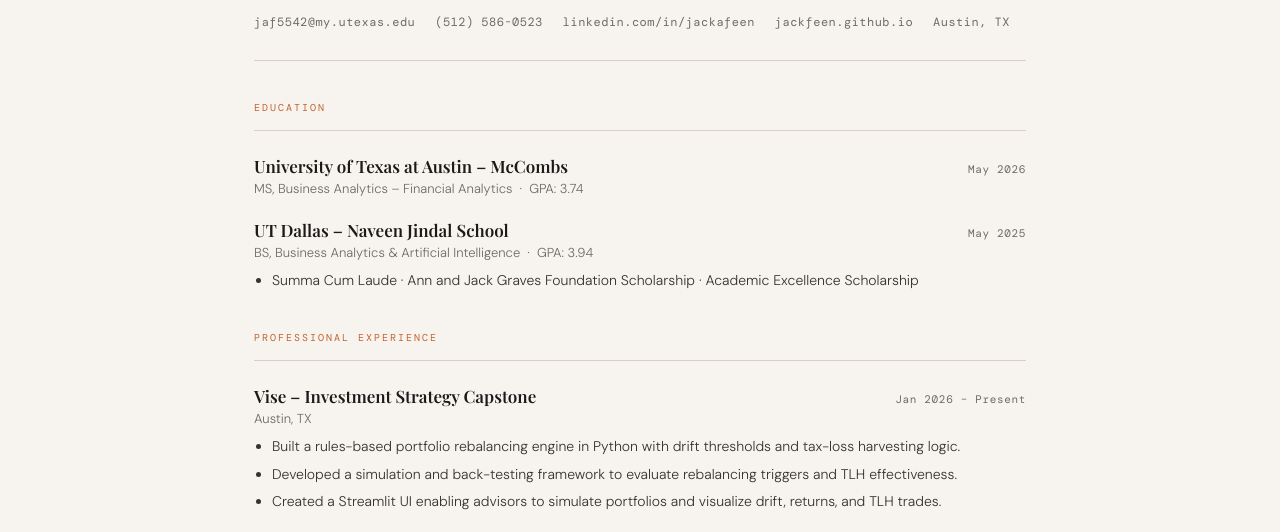
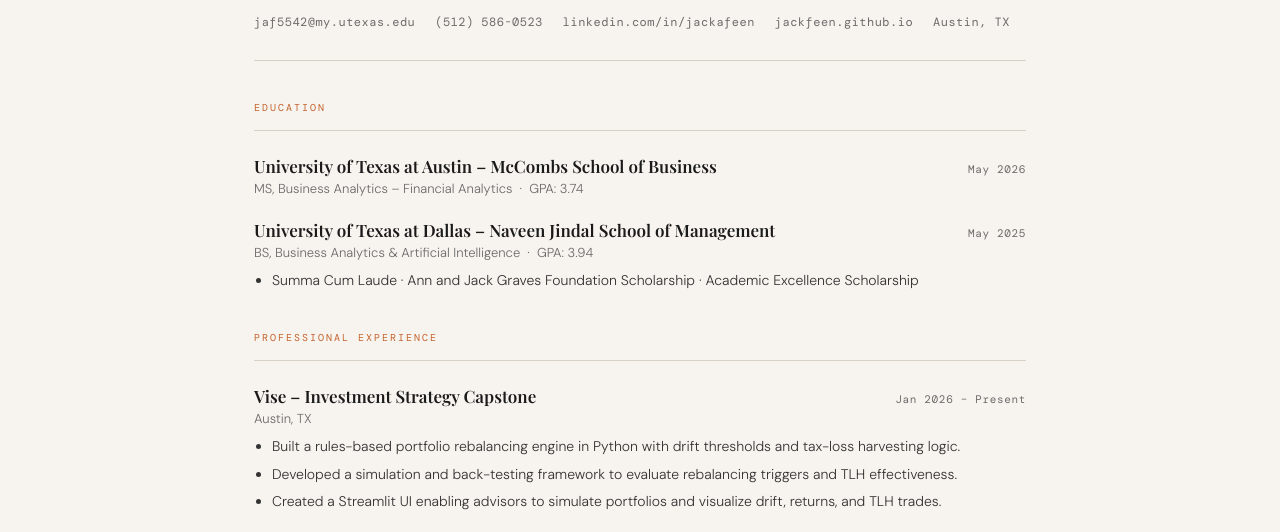
Before and after one commit to JackFeen/resume, a plain HTML site: page index.html in a window 1280 px wide. Shown: the part 223-755 px from the top of the page. Drawn offline with nearby package versions, Linux system fonts and the light colour scheme; a web font is replaced by a local one.

Commit message:
Update university names for clarity

```diff
--- a/index.html
+++ b/index.html
@@ -297,7 +297,7 @@
 
     <div class="entry">
       <div class="entry-head">
-        <span class="entry-title">University of Texas at Austin – McCombs</span>
+        <span class="entry-title">University of Texas at Austin – McCombs School of Business</span>
         <span class="entry-date">May 2026</span>
       </div>
       <p class="entry-sub">MS, Business Analytics – Financial Analytics &nbsp;·&nbsp; GPA: 3.74</p>
@@ -305,7 +305,7 @@
 
     <div class="entry">
       <div class="entry-head">
-        <span class="entry-title">UT Dallas – Naveen Jindal School</span>
+        <span class="entry-title">University of Texas at Dallas – Naveen Jindal School of Management</span>
         <span class="entry-date">May 2025</span>
       </div>
       <p class="entry-sub">BS, Business Analytics &amp; Artificial Intelligence &nbsp;·&nbsp; GPA: 3.94</p>
```
